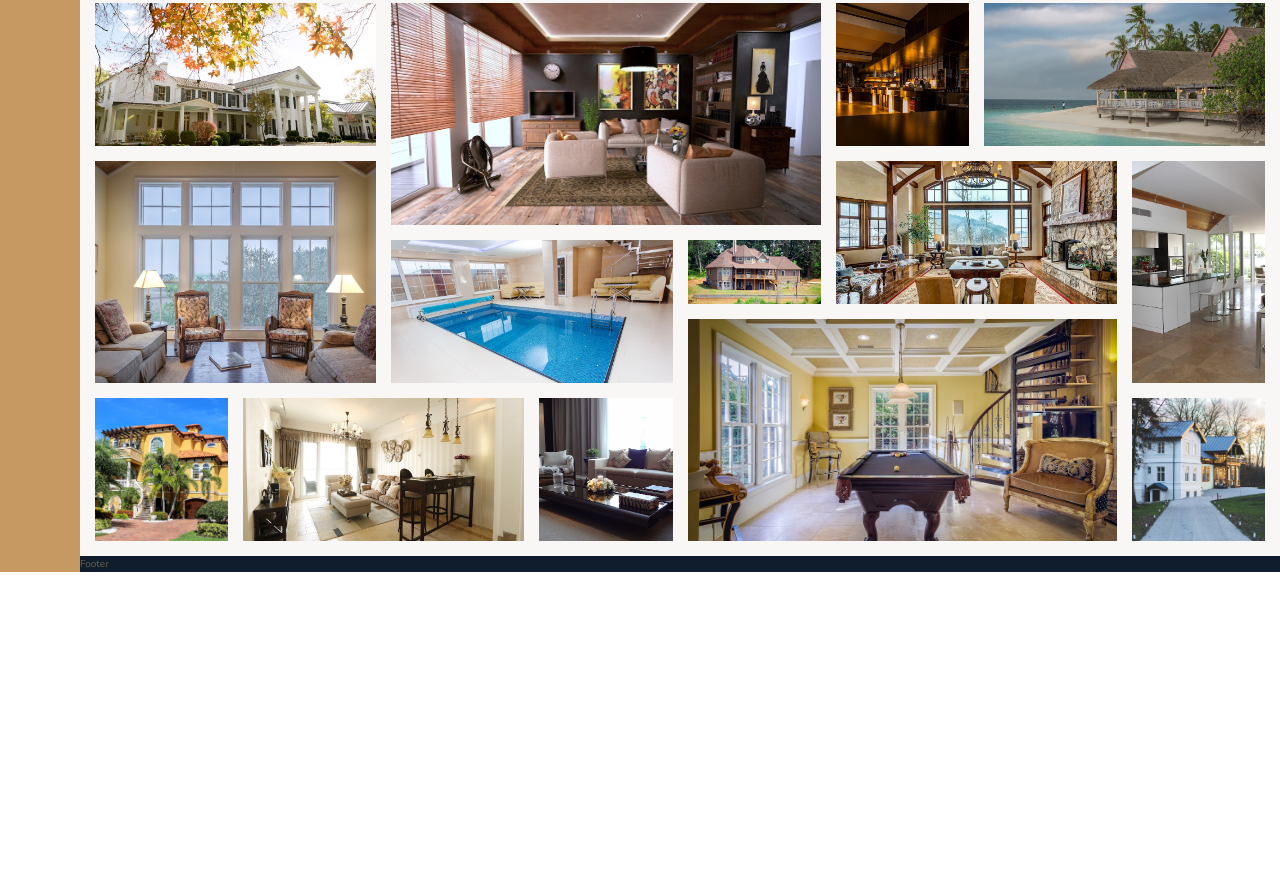
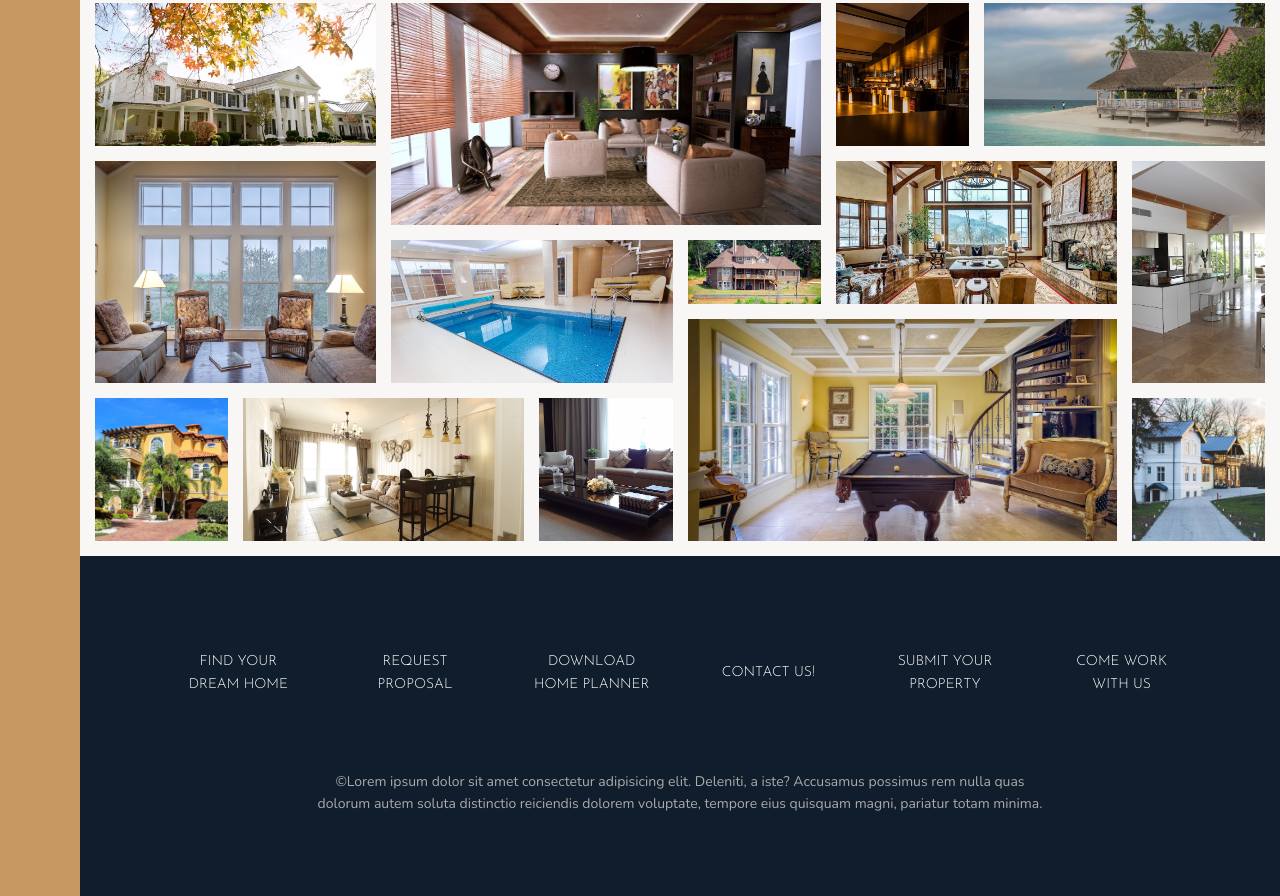
Before and after one commit to skyraider256526/Nexter, a website: page index.html in a window 1280 px wide. Shown: the part 3084-3980 px from the top of the page. Before the commit the page ends 3656 px from the top, so only its background shows below. Drawn offline with nearby package versions, Linux system fonts and the light colour scheme.

Commit message:
created footer

```diff
--- a/index.html
+++ b/index.html
@@ -338,7 +338,19 @@
       <img src="img/gal-14.jpeg" alt="Gallery Image 14" class="gallery__img" />
     </figure>
   </div>
-  <footer class="footer">Footer</footer>
+  <footer class="footer">
+    <ul class="nav">
+      <li class="nav__item"><a href="#" class="nav__link">Find your dream home</a></li>
+      <li class="nav__item"><a href="#" class="nav__link">Request proposal</a></li>
+      <li class="nav__item"><a href="#" class="nav__link">Download home planner</a></li>
+      <li class="nav__item"><a href="#" class="nav__link">Contact Us!</a></li>
+      <li class="nav__item"><a href="#" class="nav__link">Submit your property</a></li>
+      <li class="nav__item"><a href="#" class="nav__link">Come work with us</a></li>
+    </ul>
+    <div class="copyright">&copy;Lorem ipsum dolor sit amet consectetur adipisicing elit. Deleniti, a iste? Accusamus
+      possimus rem nulla quas dolorum autem soluta distinctio reiciendis dolorem voluptate, tempore eius quisquam magni,
+      pariatur totam minima.</div>
+  </footer>
 </body>
 
 </html>
--- a/sass/_footer.scss
+++ b/sass/_footer.scss
@@ -1,4 +1,44 @@
 .footer {
   background-color: $color-secondary;
   grid-column: full-start / full-end;
+  padding: 8rem;
 }
+
+.nav {
+  list-style: none;
+
+  display: grid;
+  grid-template-columns: repeat(auto-fit, minmax(15rem, 1fr));
+  gap: 2rem;
+  align-items: center;
+  &__link:link,
+  &__link:visited {
+    font-size: 1.4rem;
+    color: white;
+    text-decoration: none;
+    text-transform: uppercase;
+    font-family: $font-display;
+    padding: 1.5rem;
+
+    // NOTE: text-align only works on block element
+    text-align: center;
+    // block is very importnant because it applies the padding to all text wich breaks
+    display: block;
+    transition: all 0.2s;
+  }
+  &__link:hover,
+  &__link:active {
+    background-color: rgba(#fff, 0.05);
+    transform: translateY(-3px);
+  }
+}
+
+.copyright {
+  font-size: 1.4rem;
+  text-align: center;
+  margin-top: 6rem;
+  margin-right: auto;
+  margin-left: auto;
+  width: 70%;
+  color: $color-grey-light-2;
+}
```
Also changed, not shown: css/style.css.
